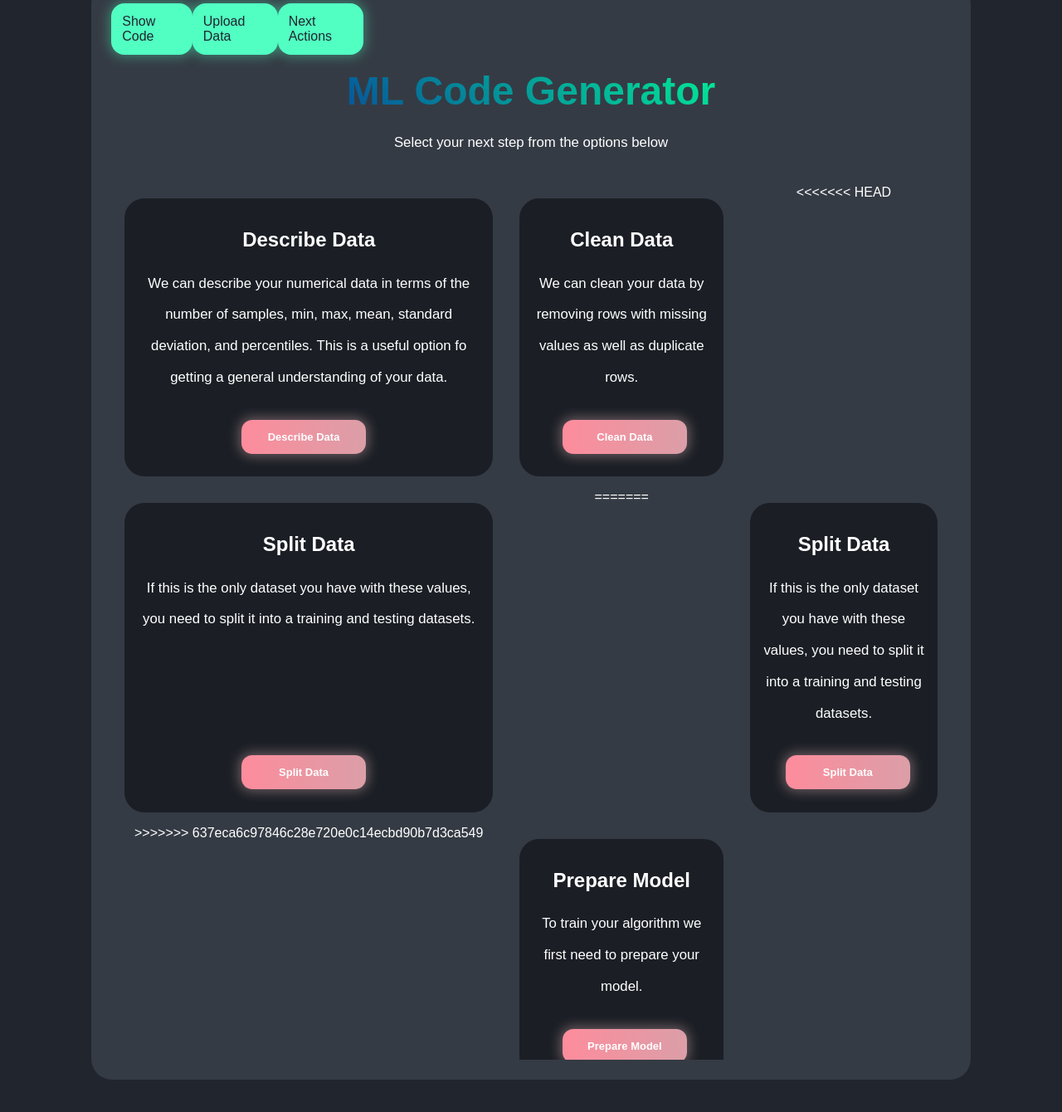
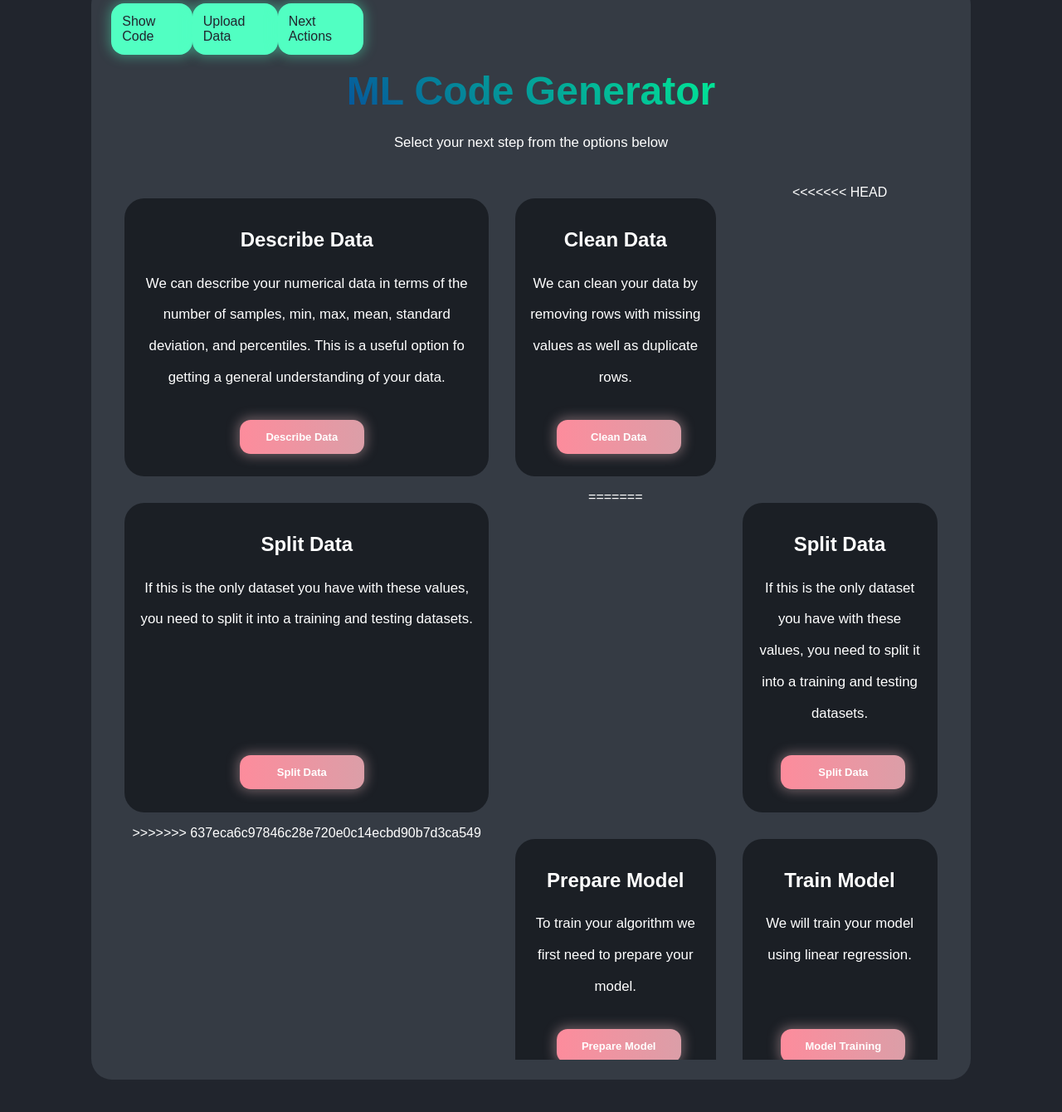
Before and after one commit to oss-slu/ml_code_generator, a Flask app: page /actions in a window 1280 px wide. Shown: the part 162-1502 px from the top of the page at 83% size. Run offline with Flask 2, Linux system fonts and the light colour scheme.

Commit message:
Adding train_model to flask_app

```diff
--- a/flask_app/flask_main.py
+++ b/flask_app/flask_main.py
@@ -54,6 +54,11 @@ def create_app():
          return render_template('info/splitting_summary.html', num_rows_train=train_data_size[0])
 
       return render_template('actions/select_training_ratio_value.html')
+
+   @app.route('/train', methods=['GET'])
+   def train_model():
+      trained_model = generator.train_model()
+      return render_template('actions/train_model.html', trained=trained_model)
 
    @app.route('/input_labels', methods=['GET', 'POST'])
    def get_input_labels():
--- a/flask_app/templates/actions/actions.html
+++ b/flask_app/templates/actions/actions.html
@@ -8,5 +8,6 @@
 {% include 'actions/clean_data.html' %}
 {% include 'actions/split_data.html' %}
 {% include 'actions/prepare_model.html' %}
+{% include 'actions/train_model.html' %}
 </div>
 {% endblock %}
--- /dev/null
+++ b/flask_app/templates/actions/train_model.html
@@ -0,0 +1,9 @@
+<div class="card">
+    <h2>Train Model</h2>
+    <p>
+        We will train your model using linear regression.
+    </p>
+    <form action="/train" method="get">
+        <input class="action" type="submit" value="Model Training"/>
+    </form>
+ </div>
```
Also changed, not shown: flask_app/templates/actions/model_training.html (deleted).
